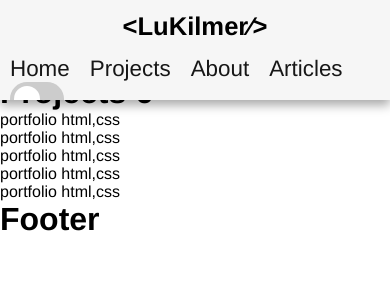
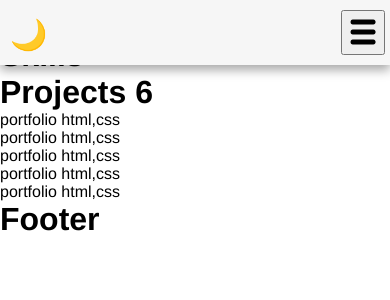
Before and after one commit to LuKilmer/portfolio, a Vue app: page / in a window 390 px wide. Shown: the top 300 px of the page. Built offline with nearby package versions, Linux system fonts and the light colour scheme.

Commit message:
fix: header ajustado

```diff
--- a/src/components/Header.vue
+++ b/src/components/Header.vue
@@ -4,40 +4,74 @@ import { useDark, useToggle} from '@vueuse/core';
 const isDark = useDark()
 const toggleDark = useToggle(isDark);
 
-</script>
-<template>
-  <header id="header" >
+function callToggle(){
+  toggleDark();
+}
 
-    <h1 id="title-name">&lt;LuKilmer&frasl;&gt;</h1>
-    <ul>
-      <li><a href="#id">Home</a></li>
-      <li><a href="#id">Projects</a></li>
-      <li><a href="#id">About</a></li>
-      <li><a href="#id">Articles</a></li>
-      <li>
+
+/*
 <label class="switch">
   <input type="checkbox" @click="toggleDark()">
   <span class="slider"></span>
 </label>
+
+*/
+</script>
+<template>
+  <header id="header">
+    <ul>
+      <li><a href="#id">Home</a></li>
+      <li><a href="#id">Skills</a></li>
+      <li><a href="#id">Projects</a></li>
+      <li><a href="#id">About</a></li>
+      <li>
+        <button  id="dark-mode-button" @click="callToggle()">{{ isDark ? '☀️' : '🌙' }}</button>
       </li>
     </ul>
+  </header>
+  <header id="header-mobile">
+    <div id="div-dark-mode">
+      <button  id="dark-mode-button" @click="callToggle()">{{ isDark ? '☀️' : '🌙' }}</button>
+    </div>
+    <div id="menu-mobile">
+      <button ><img src="../assets/menu.png"></button>
+    </div>
+  </header>
 
-  </header>
 </template>
 
 <style scoped>
+  #dark-mode-button{
+    cursor:pointer;
+    padding-top:2px;
+    font-size: larger;
+    background: none;
+    border: none;
+  }
+  #header-mobile{
+    display:none;
+  }
+
+  #dark-mode-button:hover{
+    border:none;
+  }
+
   #title-name{
     font-size: 1.6em;
-    margin-top:12px;
+    margin-top:13px;
   }
-  .dark #header{
-    background-color:red;
+
+  .dark a{
+    color:rgb(231, 229, 229);;
+  }
+  .dark a:hover{
+    color:rgb(127, 21, 214);
   }
   #header{
       position: absolute;
       z-index: 100;
       width: 100%;
-    height: 60px;
+      height: 55px;
       display: flex;
       flex-direction: row;
       justify-content: space-around;
@@ -46,16 +80,65 @@ const toggleDark = useToggle(isDark);
       border: 1px 1px 0px 0px solid black;
       box-shadow: rgba(0, 0, 0, 0.35) 0px 5px 10px;
     }
-  @media screen and (max-width: 600px) {
+  .dark #header{
+      color:rgb(231, 229, 229);
+      background-color:rgb(17, 17, 17);
+      border: 1px 1px 0px 0px solid black;
+      box-shadow: rgba(68, 68, 68, 0.35) 0px 5px 10px;
+  }
+  @media screen and (max-width: 400px) {
   /* Estilos para telas menores que 600px */
   #header {
-    height: 100px;
+    height: 60px;
     flex-direction: column;
     justify-content: center;
     text-align:center;
+    display: none;
+  }
+  #header-mobile{
+    display: flex;
   }
   ul{
     margin:auto;
+  }
+  #header-mobile{
+    display:flex;
+    justify-content: space-between;
+    position: absolute;
+    z-index: 100;
+    width: 100%;
+    height: 55px;
+    display: flex;
+    flex-direction: row;
+    padding:5px 0px;
+    background-color: rgb(246, 246, 246);
+    border: 1px 1px 0px 0px solid black;
+    box-shadow: rgba(0, 0, 0, 0.35) 0px 5px 10px;
+  }
+  .dark #header-mobile {
+    color:rgb(231, 229, 229);
+      background-color:rgb(17, 17, 17);
+      border: 1px 1px 0px 0px solid black;
+      box-shadow: rgba(68, 68, 68, 0.35) 0px 5px 10px;
+  }
+
+  #header-mobile img{
+    width:40px;
+  }
+  #header-mobile button{
+    max-width: 100%; /* Garante que a imagem não ultrapasse a largura da div */
+    max-height: 100%;
+  }
+  #div-dark-mode{
+    margin:10px;
+  }
+  #dark-mode-button{
+    cursor:pointer;
+    padding-top:2px;
+    font-size: 30px;
+  }
+  #menu-mobile{
+    margin:5px;
   }
 }
 
@@ -65,7 +148,7 @@ const toggleDark = useToggle(isDark);
     color:rgb(23, 23, 23);
   }
   a:hover{
-    color:rgb(17, 167, 197);
+    color:rgb(25, 193, 226);
     text-decoration:underline;
   }
 
@@ -78,56 +161,10 @@ const toggleDark = useToggle(isDark);
   }
   li{
     display: block;
+
     float: left;
-    padding:0px 10px;
+    padding-inline: 10px;
     text-align:center;
   }
-  .switch {
-    position: relative;
-    display: inline-block;
-    width: 54px;
-    height: 34px;
-  }
 
-  .switch input {
-    opacity: 0;
-    width: 0;
-    height: 0;
-  }
-
-  .slider {
-    position: absolute;
-    cursor: pointer;
-    top: 0;
-    left: 0;
-    right: 0;
-    bottom: 0;
-    background-color: #ccc;
-    transition: .4s;
-    border-radius: 34px;
-  }
-
-  .slider:before {
-    position: absolute;
-    content: "";
-    height: 26px;
-    width: 26px;
-    left: 4px;
-    bottom: 4px;
-    background-color: white;
-    transition: .4s;
-    border-radius: 50%;
-  }
-
-  input:checked + .slider {
-    background-color: #131313;
-  }
-
-  input:focus + .slider {
-    box-shadow: 0 0 1px #181818;
-  }
-
-  input:checked + .slider:before {
-    transform: translateX(20px);
-  }
 </style>
```
Also changed, not shown: src/assets/menu.png (added). Lines whose indentation alone changed are shown as unchanged.
